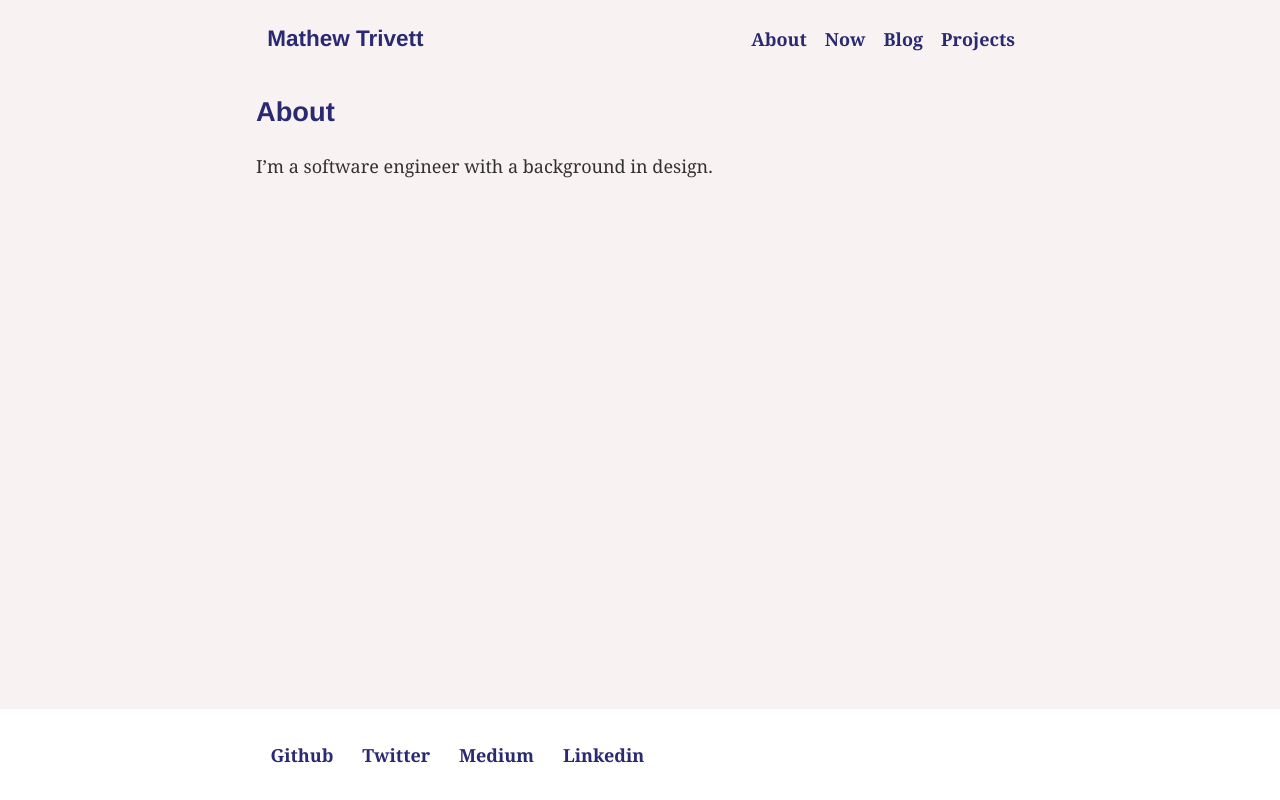
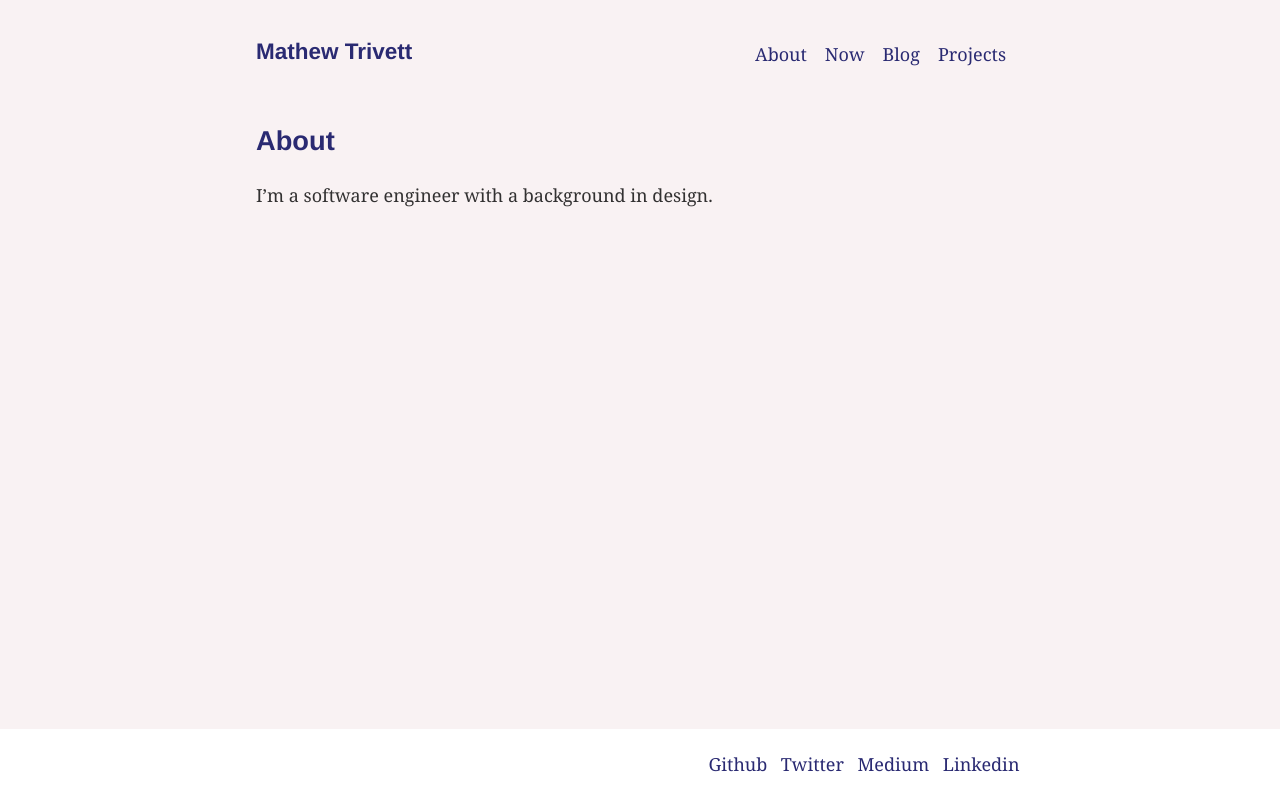
Before and after one commit to mathewtrivett/portfolio, a Gatsby site: page /about in a window 1280 px wide. Built offline with nearby package versions, Linux system fonts and the light colour scheme; Gatsby itself is replaced by a stand-in of ours; some packages are replaced by stand-ins of ours.

Commit message:
fixes the header / menu

```diff
--- a/src/components/Footer/footer.module.css
+++ b/src/components/Footer/footer.module.css
@@ -12,7 +12,9 @@
 }
 
 .footer__item {
-  padding: 0.5rem 0;
+  font-weight: 400;
+  margin-left: -0.5rem;
+  padding: 0.5em;
   border: none;
 }
 
@@ -25,9 +27,12 @@
 @media screen and (min-width: 768px) {
   .footer__nav {
     flex-direction: row;
+    align-items: flex-end;
+    justify-content: flex-end;
   }
 
   .footer__item {
-    padding: 0.8rem;
+    margin-left: 0.25rem;
+    padding: 0.25rem;
   }
 }
--- a/src/components/Header/header.module.css
+++ b/src/components/Header/header.module.css
@@ -4,6 +4,7 @@
 
 .header {
   max-width: 768px;
+  height: 4rem;
   margin: 0 auto;
   display: flex;
 }
@@ -15,25 +16,30 @@
 
 .menu__brand {
   border: none;
+  margin: 0;
+  margin-left: -0.5rem;
+  margin-bottom: 0.75rem;
 }
 
-.menu__brand h1 {
+.menu__brand a {
   border: none;
-  margin: 0;
-  padding: 0.5rem;
   font-size: 1.25rem;
   font-weight: 700;
+  padding: 0.5rem;
 }
 
-.menu__brand:focus h1,
-.menu__brand:hover h1,
-.menu__brand:active h1 {
+.menu__brand a:focus,
+.menu__brand a:hover,
+.menu__brand a:active {
   color: var(--white);
   border-bottom: 2px solid orangered;
 }
 
 .menu__item {
+  margin-left: -0.5rem;
+  margin-right: 0.5rem;
   padding: 0.5rem;
+  font-weight: 400;
   border: none;
 }
 
--- a/src/components/Header/index.jsx
+++ b/src/components/Header/index.jsx
@@ -19,12 +19,12 @@ export default function Header() {
     <div className={styles.container}>
       <header className={styles.header}>
         <nav className={styles.navigation} aria-label='main'>
-          <Link to='/' className={styles.menu__brand}><h1>{site.siteMetadata.title}</h1></Link>
+          <h1 className={styles.menu__brand}><Link to='/' >{site.siteMetadata.title}</Link></h1>
           <div className={styles.menu}>
-          <Link to='/about' className={styles.menu__item}>About</Link>
-          <Link to='/now' className={styles.menu__item}>Now</Link>
-          <Link to='/blog' className={styles.menu__item}>Blog</Link>
-          <Link to='/projects' className={styles.menu__item}>Projects</Link>
+            <Link to='/about' className={styles.menu__item}>About</Link>
+            <Link to='/now' className={styles.menu__item}>Now</Link>
+            <Link to='/blog' className={styles.menu__item}>Blog</Link>
+            <Link to='/projects' className={styles.menu__item}>Projects</Link>
           </div>
         </nav>
       </header>
--- a/src/styles/theme.css
+++ b/src/styles/theme.css
@@ -18,6 +18,7 @@ html {
 
 a {
   color: var(--primary);
+  width: fit-content;
   font-weight: 800;
   text-decoration: none;
   border-bottom: 2px solid orangered;
```
